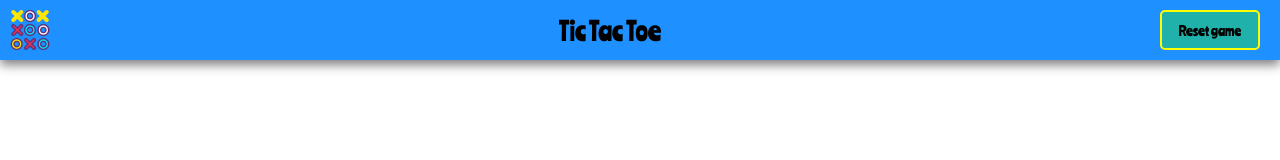
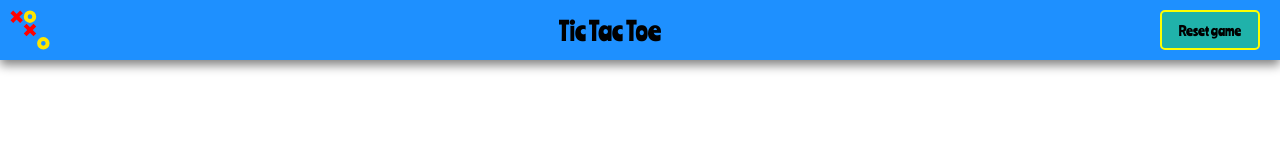
Before and after one commit to DBattou/TicTacToe, a React (Create React App) app: page / in a window 1280 px wide. Shown: the top 160 px of the page. Built offline with nearby package versions, Linux system fonts and the light colour scheme.

Commit message:
Use svg component as logo image

```diff
--- a/src/components/header/Header.css
+++ b/src/components/header/Header.css
@@ -14,15 +14,6 @@
   background-color: dodgerblue;
 }
 
-.Header__logoImage {
-  height: 7vh;
-  height: 7vh;
-
-  max-width: 40px;
-  max-height: 40px;
-  margin: 10px;
-}
-
 .Header__appTitle {
   font-family: 'ranchersregular', Arial, sans-serif;
   font-weight: normal;
--- a/src/components/header/Header.jsx
+++ b/src/components/header/Header.jsx
@@ -1,15 +1,12 @@
 import React from 'react'
 import ResetButton from '../resetButton/ResetButton'
 import './Header.css'
+import Logo from '../../icons/Logo'
 
 function Header() {
   return (
     <header className="App__header">
-      <img
-        alt="App logo, colorful tictactoe game"
-        src="/icon-512x512.png"
-        className="Header__logoImage"
-      ></img>
+      <Logo></Logo>
       <h3 className="Header__appTitle">Tic Tac Toe</h3>
       <ResetButton></ResetButton>
     </header>
--- /dev/null
+++ b/src/icons/Logo.css
@@ -0,0 +1,8 @@
+.Header__logo {
+  height: 7vh;
+  height: 7vh;
+
+  max-width: 40px;
+  max-height: 40px;
+  margin: 10px;
+}
--- /dev/null
+++ b/src/icons/Logo.jsx
@@ -0,0 +1,39 @@
+import * as React from 'react'
+import './Logo.css'
+
+function Logo(props) {
+  return (
+    <svg
+      width={40}
+      height={40}
+      viewBox="0 0 1020 1020"
+      fill="none"
+      {...props}
+      className="Header__logo"
+    >
+      <path
+        d="M11 258.487L258.487 11l70.711 70.71-123.744 123.744L81.711 329.198 11 258.487z"
+        fill="red"
+      />
+      <path
+        d="M329.198 258.487L81.711 11 11 81.71l247.487 247.488 70.711-70.711z"
+        fill="red"
+      />
+      <path
+        d="M510 279c60.199 0 109-48.801 109-109S570.199 61 510 61s-109 48.801-109 109 48.801 109 109 109zM850 959c60.199 0 109-48.801 109-109s-48.801-109-109-109-109 48.801-109 109 48.801 109 109 109z"
+        stroke="#FFE600"
+        strokeWidth={100}
+      />
+      <path
+        d="M351 598.487L598.487 351l70.711 70.711-123.744 123.743-123.743 123.744L351 598.487z"
+        fill="red"
+      />
+      <path
+        d="M669.198 598.487L421.711 351 351 421.711l247.488 247.487 70.71-70.711z"
+        fill="red"
+      />
+    </svg>
+  )
+}
+
+export default Logo
```
Also changed, not shown: public/icon-512x512.svg (added), public/icon-512x512__OLD.png (renamed from public/icon-512x512.png).
